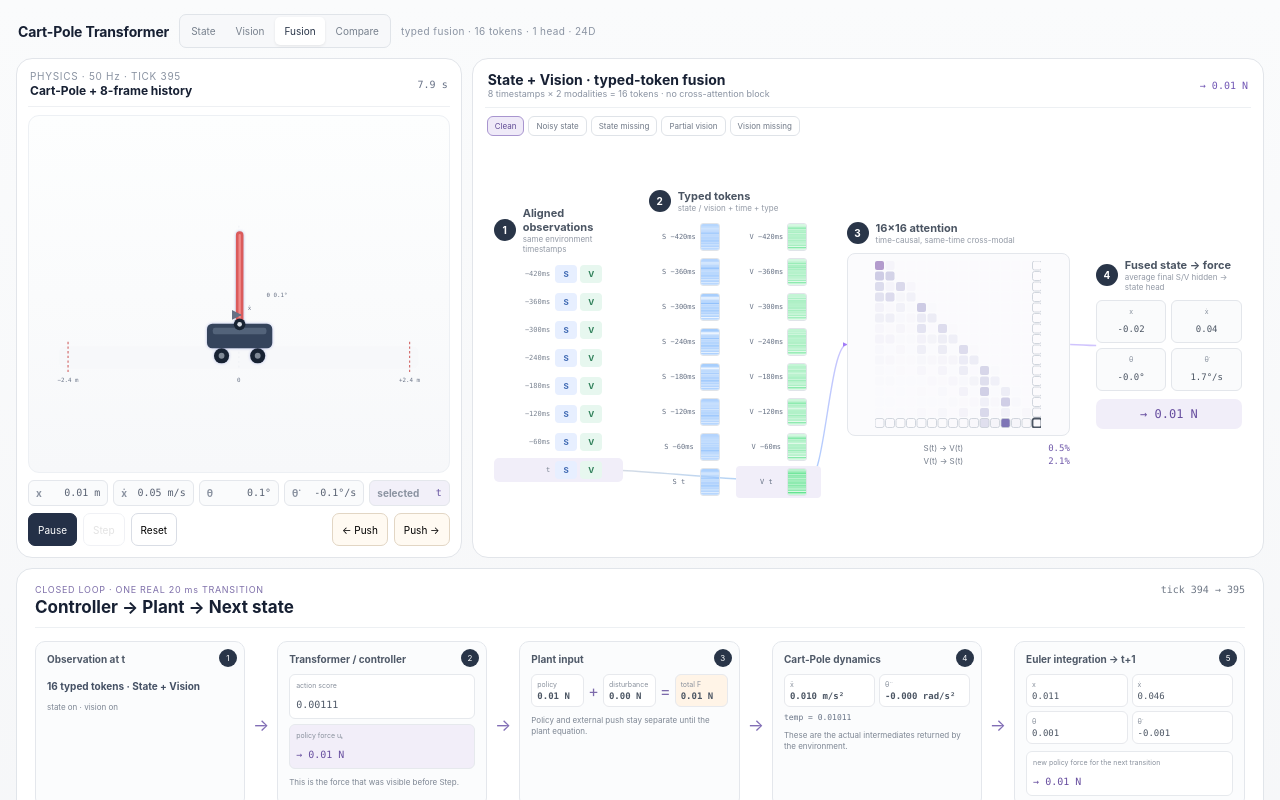
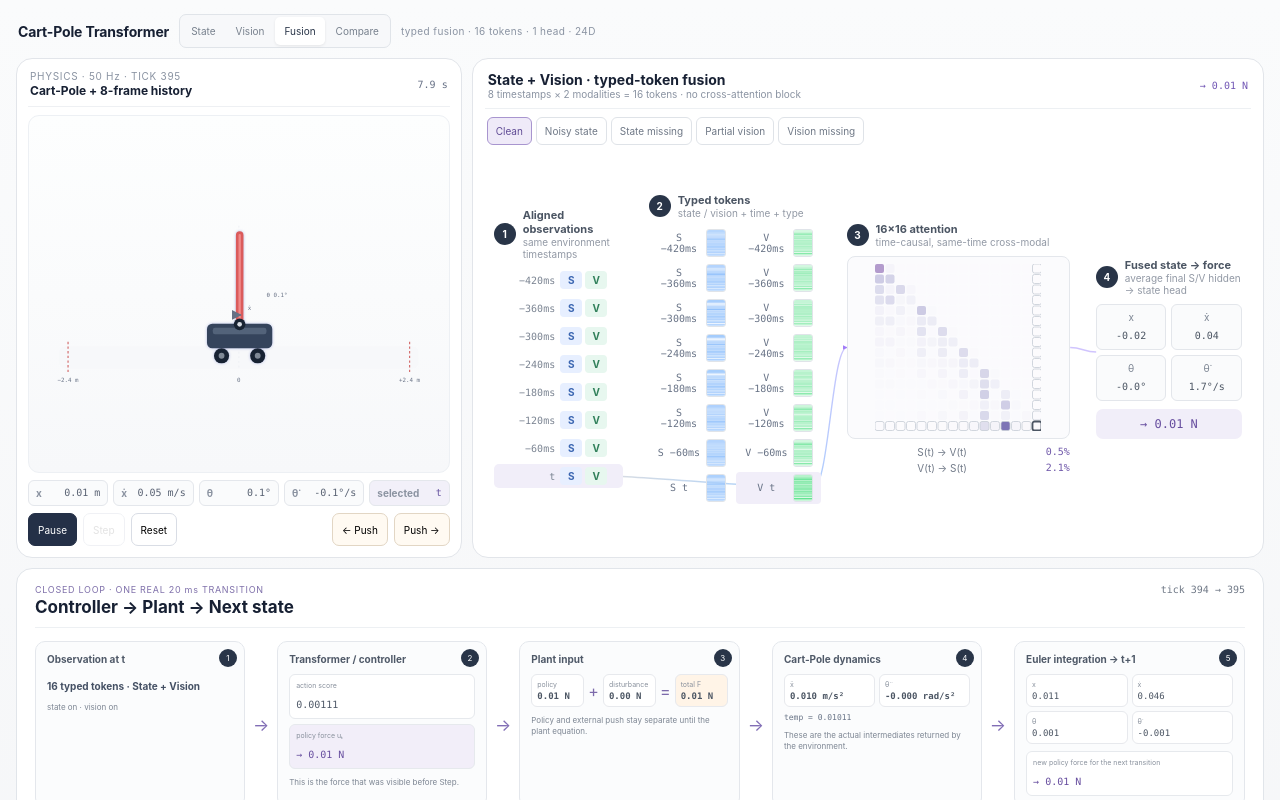
Before and after one commit to tinmanlab/cartpole-transformer, a Svelte app: page / in a window 1280 px wide. Both pictures are taken after a click on the button "Fusion". Shown: the top 800 px of the page. Built offline with nearby package versions, Linux system fonts and the light colour scheme.

Commit message:
ui: raise fusion overview typography and controls

```diff
--- a/src/components/FusionPipeline.svelte
+++ b/src/components/FusionPipeline.svelte
@@ -129,15 +129,15 @@
 </section>
 
 <style>
-.fusion-pipeline{height:500px;background:#fff;border:1px solid #e2e5ea;border-radius:16px;padding:12px;display:flex;flex-direction:column;overflow:hidden}
-.panel-head{display:flex;justify-content:space-between;align-items:center;gap:12px;padding:0 3px 8px;border-bottom:1px solid #edf0f3}.panel-head>div{display:flex;flex-direction:column}.panel-head strong{font-size:14px}.panel-head small{font-size:9px;color:#8a93a2}.panel-head>span{font:10px ui-monospace,SFMono-Regular,Menlo,monospace;color:#7257b5}
-.scenario-bar{display:flex;gap:4px;padding:8px 2px 0;flex-wrap:wrap}.scenario-bar button{border:1px solid #dfe3e8;background:#fff;border-radius:6px;padding:4px 7px;font-size:8px;color:#6f7886;cursor:pointer}.scenario-bar button.active{background:#efeaf8;border-color:#a895cf;color:#604b95}
+.fusion-pipeline{height:auto;min-height:500px;background:#fff;border:1px solid #e2e5ea;border-radius:16px;padding:12px;display:flex;flex-direction:column;overflow:hidden}
+.panel-head{display:flex;justify-content:space-between;align-items:center;gap:12px;padding:0 3px 8px;border-bottom:1px solid #edf0f3}.panel-head>div{display:flex;flex-direction:column}.panel-head strong{font-size:14px}.panel-head small{font-size:10px;color:#8a93a2}.panel-head>span{font:10px ui-monospace,SFMono-Regular,Menlo,monospace;color:#7257b5}
+.scenario-bar{display:flex;gap:4px;padding:8px 2px 0;flex-wrap:wrap}.scenario-bar button{border:1px solid #dfe3e8;background:#fff;border-radius:6px;padding:5px 8px;min-height:28px;font-size:10px;color:#6f7886;cursor:pointer}.scenario-bar button.active{background:#efeaf8;border-color:#a895cf;color:#604b95}
 .fusion-overview{position:relative;flex:1;display:grid;grid-template-columns:.8fr 1.05fr 1.35fr .9fr;gap:18px;align-items:center;padding:14px 5px 8px}
 .stage{appearance:none;border:0;background:transparent;padding:4px;position:relative;z-index:2;min-width:0;cursor:pointer;font:inherit}.stage:hover,.stage:focus-visible{transform:translateY(-2px)}
-.stage-head{display:grid;grid-template-columns:22px 1fr;column-gap:7px;align-items:center;margin-bottom:8px;text-align:left}.stage-head>b{grid-row:1/3;width:22px;height:22px;line-height:22px;border-radius:50%;background:#293548;color:#fff;font-size:10px;text-align:center}.stage-head>span{font-size:11px;font-weight:700;color:#4b5563}.stage-head>small{font-size:8px;color:#9299a5}
-.pair-stack{display:flex;flex-direction:column;gap:4px}.pair{display:flex;align-items:center;justify-content:center;gap:5px;padding:3px;border-radius:5px}.pair.selected{background:#f1eef9}.pair .time{width:36px;text-align:right;font:7px ui-monospace,SFMono-Regular,Menlo,monospace;color:#7b8492}.pair-values{display:flex;gap:3px}.state-chip,.vision-chip{width:22px;height:18px;line-height:18px;border-radius:4px;text-align:center;font-size:8px;font-weight:700}.state-chip{background:#e7efff;color:#3c67b2}.vision-chip{background:#e7f7ef;color:#30805a}.state-chip.off,.vision-chip.off{opacity:.2;text-decoration:line-through}.vision-chip.partial{background:linear-gradient(90deg,#e7f7ef 50%,#f0f1f3 50%)}
-.token-stack{display:grid;grid-template-columns:1fr 1fr;gap:3px}.token{display:flex;align-items:center;justify-content:center;gap:4px;padding:2px;border-radius:4px}.token.selected{background:#f1eef9}.token>span{width:34px;font:7px ui-monospace,SFMono-Regular,Menlo,monospace;color:#687386}.token-vector{position:relative;width:20px;height:28px;border:1px solid #e0e4e9;border-radius:3px;overflow:hidden}
-.matrix-wrap{display:flex;justify-content:center;padding:7px;border:1px solid #e4e7ec;border-radius:8px;background:#fbfbfd}.cross-read{display:grid;grid-template-columns:1fr auto;gap:3px 8px;margin-top:7px;font-size:8px;color:#717a88}.cross-read b{font:9px ui-monospace,SFMono-Regular,Menlo,monospace;color:#7059aa}
-.output-grid{display:grid;grid-template-columns:1fr 1fr;gap:5px}.output-grid>div{padding:6px;border:1px solid #e3e6eb;border-radius:6px;background:#fafbfc}.output-grid span{display:block;font-size:7px;color:#88919e}.output-grid b{font:9px ui-monospace,SFMono-Regular,Menlo,monospace;color:#4b5563}.force{margin-top:8px;padding:8px;border-radius:7px;background:#f1eef9;font:12px ui-monospace,SFMono-Regular,Menlo,monospace;color:#674e9f}
+.stage-head{display:grid;grid-template-columns:22px 1fr;column-gap:7px;align-items:center;margin-bottom:8px;text-align:left}.stage-head>b{grid-row:1/3;width:22px;height:22px;line-height:22px;border-radius:50%;background:#293548;color:#fff;font-size:10px;text-align:center}.stage-head>span{font-size:11px;font-weight:700;color:#4b5563}.stage-head>small{font-size:10px;color:#9299a5}
+.pair-stack{display:flex;flex-direction:column;gap:4px}.pair{display:flex;align-items:center;justify-content:center;gap:5px;padding:3px;border-radius:5px}.pair.selected{background:#f1eef9}.pair .time{width:46px;text-align:right;font:10px ui-monospace,SFMono-Regular,Menlo,monospace;color:#7b8492}.pair-values{display:flex;gap:3px}.state-chip,.vision-chip{width:22px;height:18px;line-height:18px;border-radius:4px;text-align:center;font-size:10px;font-weight:700}.state-chip{background:#e7efff;color:#3c67b2}.vision-chip{background:#e7f7ef;color:#30805a}.state-chip.off,.vision-chip.off{opacity:.2;text-decoration:line-through}.vision-chip.partial{background:linear-gradient(90deg,#e7f7ef 50%,#f0f1f3 50%)}
+.token-stack{display:grid;grid-template-columns:1fr 1fr;gap:3px}.token{display:flex;align-items:center;justify-content:center;gap:4px;padding:2px;border-radius:4px}.token.selected{background:#f1eef9}.token>span{width:46px;font:10px ui-monospace,SFMono-Regular,Menlo,monospace;color:#687386}.token-vector{position:relative;width:20px;height:28px;border:1px solid #e0e4e9;border-radius:3px;overflow:hidden}
+.matrix-wrap{display:flex;justify-content:center;padding:7px;border:1px solid #e4e7ec;border-radius:8px;background:#fbfbfd}.cross-read{display:grid;grid-template-columns:1fr auto;gap:4px 8px;margin-top:7px;font-size:10px;color:#717a88}.cross-read b{font:10px ui-monospace,SFMono-Regular,Menlo,monospace;color:#7059aa}
+.output-grid{display:grid;grid-template-columns:1fr 1fr;gap:5px}.output-grid>div{padding:6px;border:1px solid #e3e6eb;border-radius:6px;background:#fafbfc}.output-grid span{display:block;font-size:10px;color:#7b8492}.output-grid b{font:10px ui-monospace,SFMono-Regular,Menlo,monospace;color:#4b5563}.force{margin-top:8px;padding:8px;border-radius:7px;background:#f1eef9;font:12px ui-monospace,SFMono-Regular,Menlo,monospace;color:#674e9f}
 @media(max-width:980px){.fusion-pipeline{height:auto;overflow:visible}.fusion-pipeline .upstream-sankey{display:none!important}.fusion-overview{display:flex;flex-direction:column;gap:18px}.stage{width:100%;max-width:520px;border:1px solid #edf0f3;border-radius:10px;padding:10px}.stage:not(:last-child)::after{content:'↓';display:block;margin:8px auto -16px;color:#8b5cf6;font-size:18px}.token-stack{grid-template-columns:repeat(4,1fr)}}
 </style>
```
